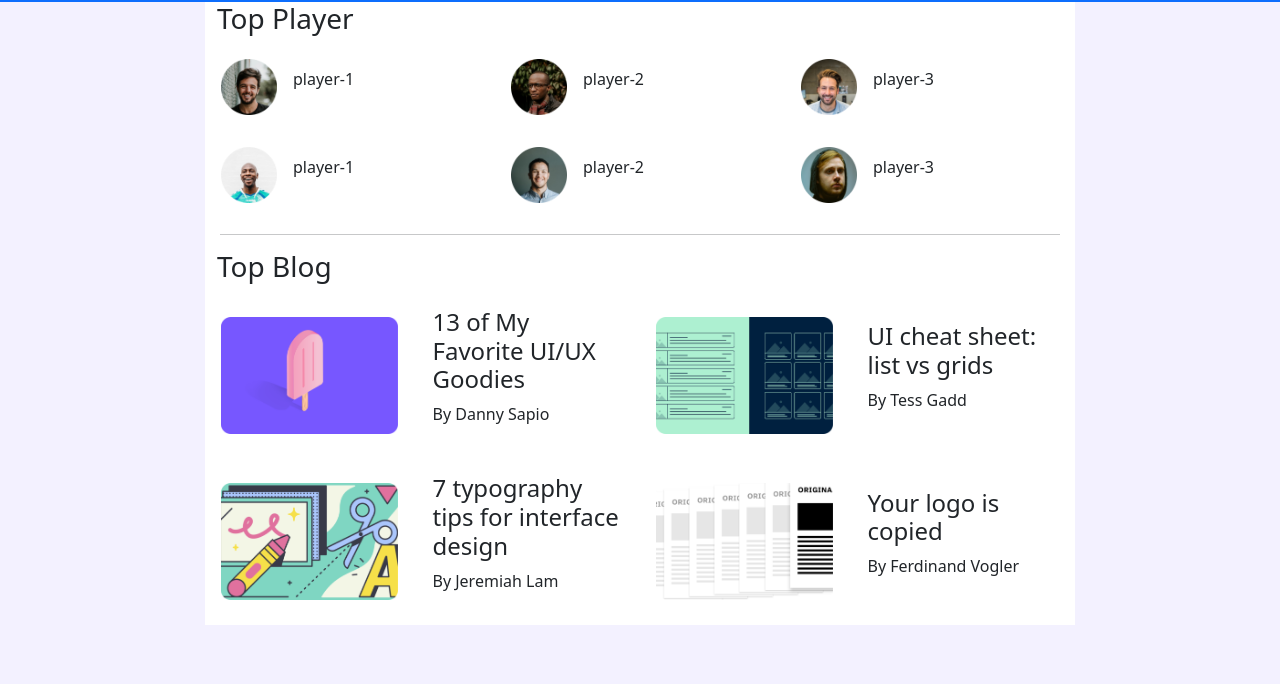
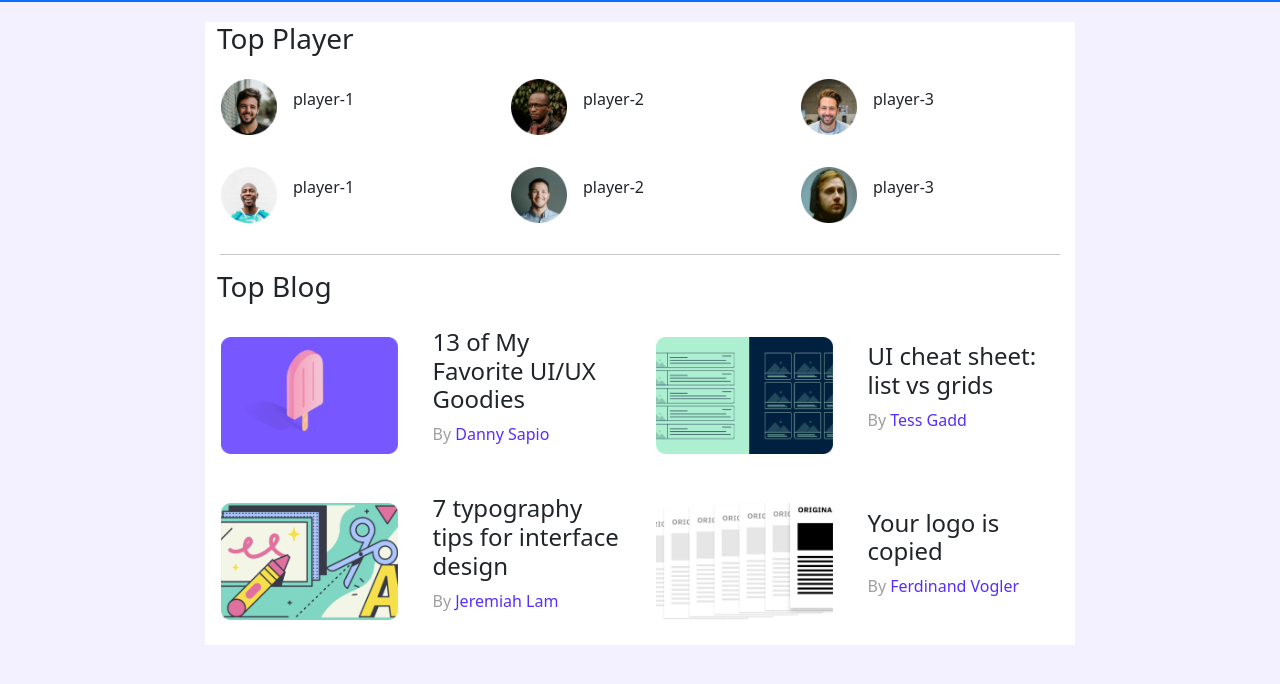
Before and after one commit to ashikdas/leader-board-website, a plain HTML site: page index.html in a window 1280 px wide. Shown: the part 74-758 px from the top of the page. Drawn offline with nearby package versions, Linux system fonts and the light colour scheme.

Commit message:
top blog section complete. margin added

```diff
--- a/index.html
+++ b/index.html
@@ -77,7 +77,7 @@
           </div>
           <div class="col-md-6 blog-description">
             <h4>13 of My Favorite UI/UX Goodies</h4>
-            <p>By Danny Sapio</p>
+            <p class="name"><span style="color: #9F9F9F;">By </span>Danny Sapio</p>
           </div>
         </div>
         <div class="col-md-6 blog p-3 d-flex align-items-center">
@@ -86,7 +86,7 @@
           </div>
           <div class="col-md-6 blog-description">
             <h4>UI cheat sheet: list vs grids</h4>
-            <p>By Tess Gadd</p>
+            <p class="name"><span style="color: #9F9F9F;">By </span>Tess Gadd</p>
           </div>
         </div>
         <div class="col-md-6 blog p-3  d-flex align-items-center">
@@ -95,16 +95,16 @@
           </div>
           <div class="col-md-6 blog-description">
             <h4>7 typography tips for interface design</h4>
-            <p>By Jeremiah Lam</p>
+            <p class="name"><span style="color: #9F9F9F;">By </span>Jeremiah Lam</p>
           </div>
         </div>
-        <div class="col-md-6 blog sm p-3 d-flex align-items-center">
+        <div class="col-md-6 blog p-3 d-flex align-items-center">
           <div class="col-md-6 blog-img">
             <img src="images/blogs/blog-4.png" alt="">
           </div>
           <div class="col-md-6 blog-description">
             <h4>Your logo is copied</h4>
-            <p>By Ferdinand Vogler</p>
+            <p class="name"><span style="color: #9F9F9F;">By </span>Ferdinand Vogler</p>
           </div>
         </div>
       </div>
--- a/styles/style.css
+++ b/styles/style.css
@@ -1,5 +1,9 @@
 body{
     background-color: #F3F1FF;
+}
+main{
+    margin-top: 20px;
+    margin-bottom: 20px;
 }
 
 .navbar img{
@@ -22,3 +26,6 @@ main{
 .blog-description{
     padding-left: 10px;
 }
+.name{
+    color: #562EFF;
+}
```
